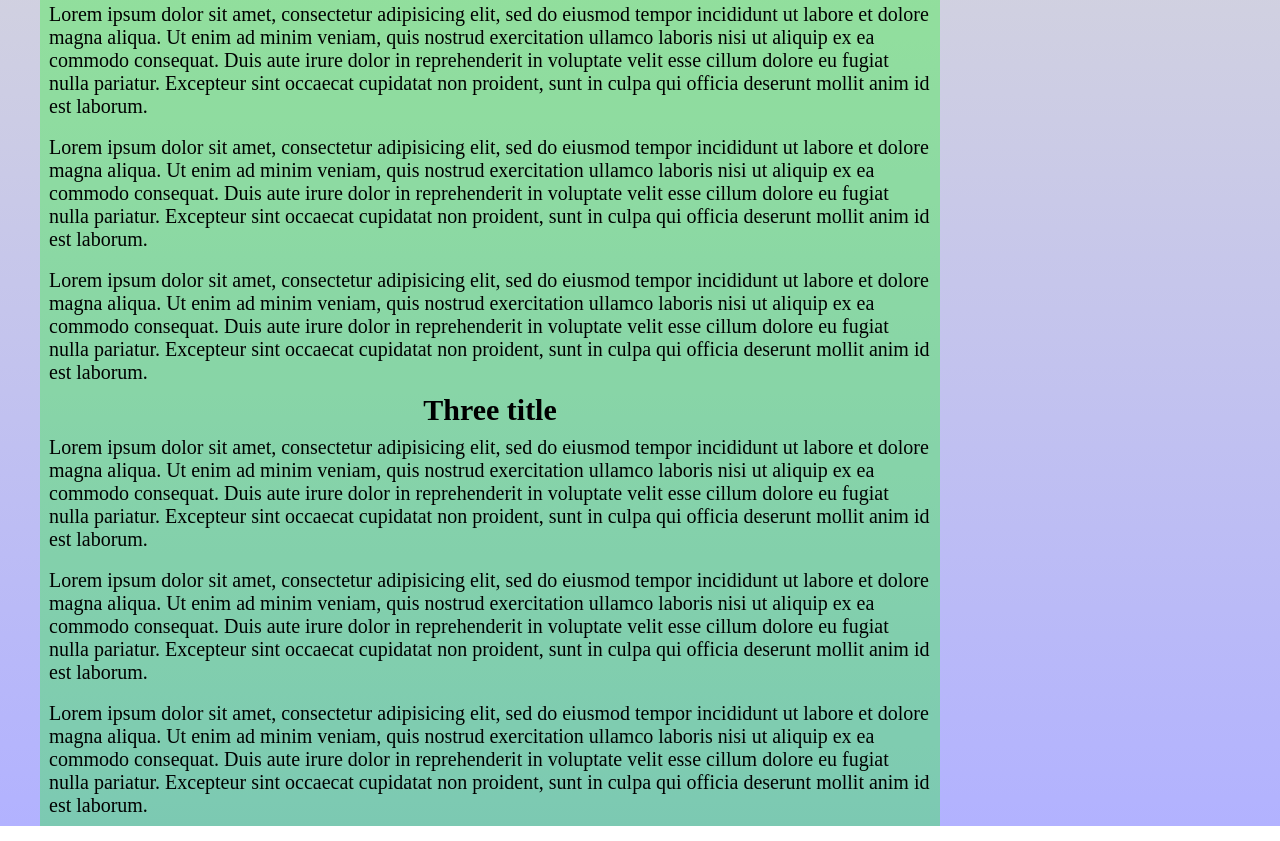
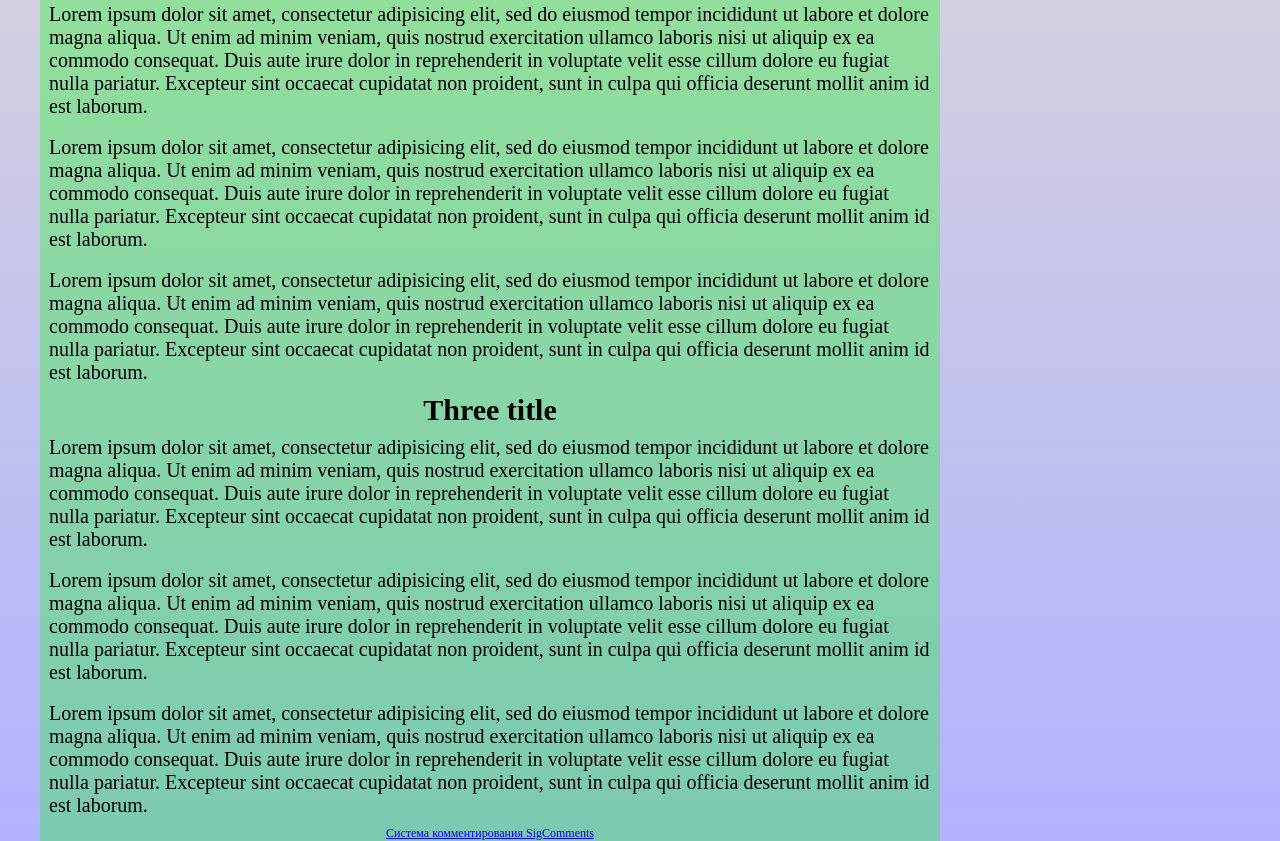
Before and after one commit to amir248/site-frame-example-on-flex-boxes, a plain HTML site: page index.html in a window 1280 px wide. Shown: the part 1266-2107 px from the top of the page. Drawn offline with Linux system fonts and the light colour scheme.

Commit message:
sigComments

```diff
--- a/index.html
+++ b/index.html
@@ -90,6 +90,20 @@
           <p>Lorem ipsum dolor sit amet, consectetur adipisicing elit, sed do eiusmod tempor incididunt ut labore et dolore magna aliqua. Ut enim ad minim veniam, quis nostrud exercitation ullamco laboris nisi ut aliquip ex ea commodo consequat. Duis aute irure dolor in reprehenderit in voluptate velit esse cillum dolore eu fugiat nulla pariatur. Excepteur sint occaecat cupidatat non proident, sunt in culpa qui officia deserunt mollit anim id est laborum.</p>
         </section>
         <section>
+          <div id="sigCommentsBlock"></div>
+<a href="http://sigcomments.com" style="font-size: 0.6em;">Система комментирования SigComments</a>
+<script type="text/javascript">
+	(function(){
+		var host_id = '5527';
+		var script = document.createElement('script');
+		script.type = 'text/javascript';
+		script.async = true;
+		script.src = '//sigcomments.com/chat/?host_id='+host_id;
+		var ss = document.getElementsByTagName('script')[0];
+		ss.parentNode.insertBefore(script, ss);
+	})();
+</script>
+
         </section>
 
       </article>
```
